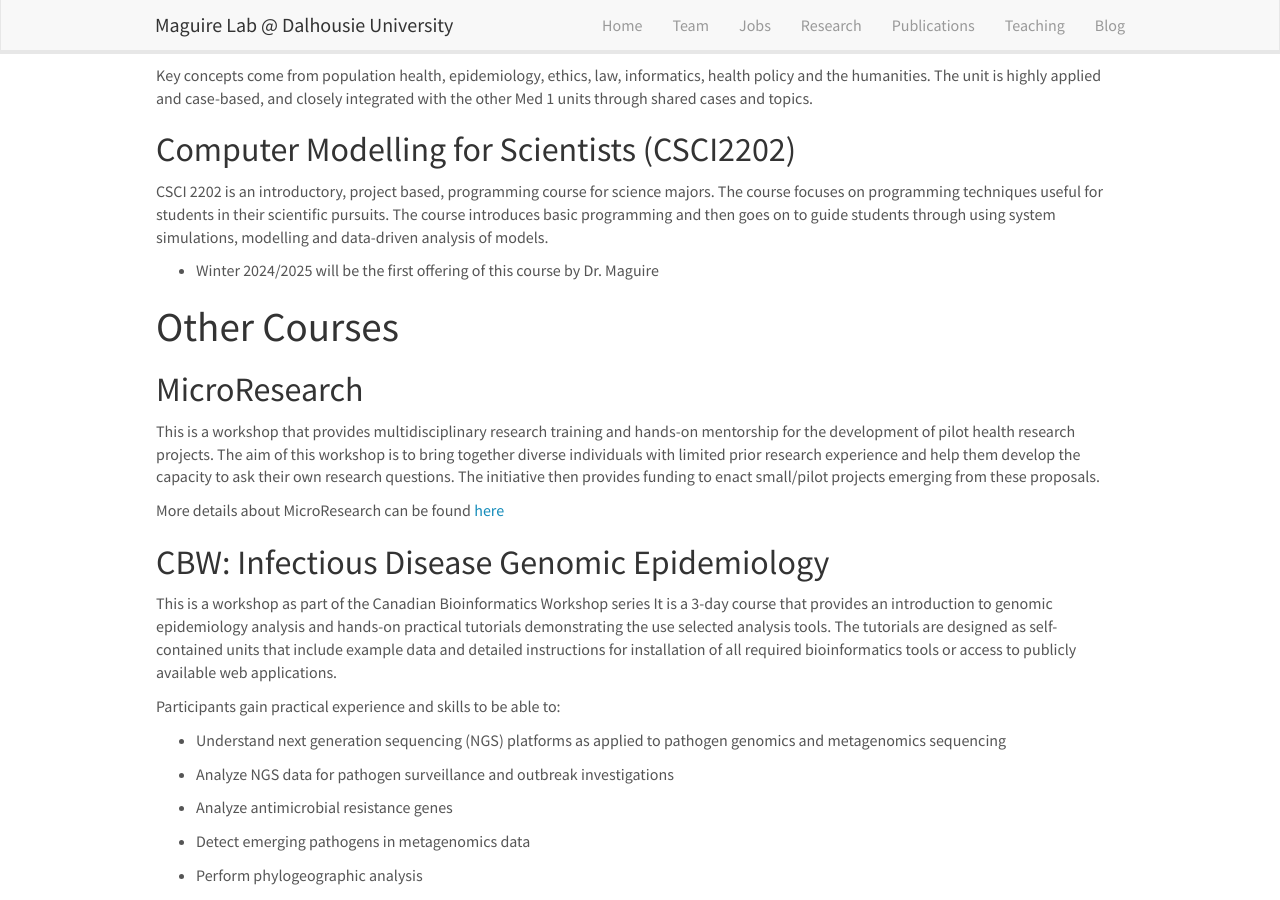
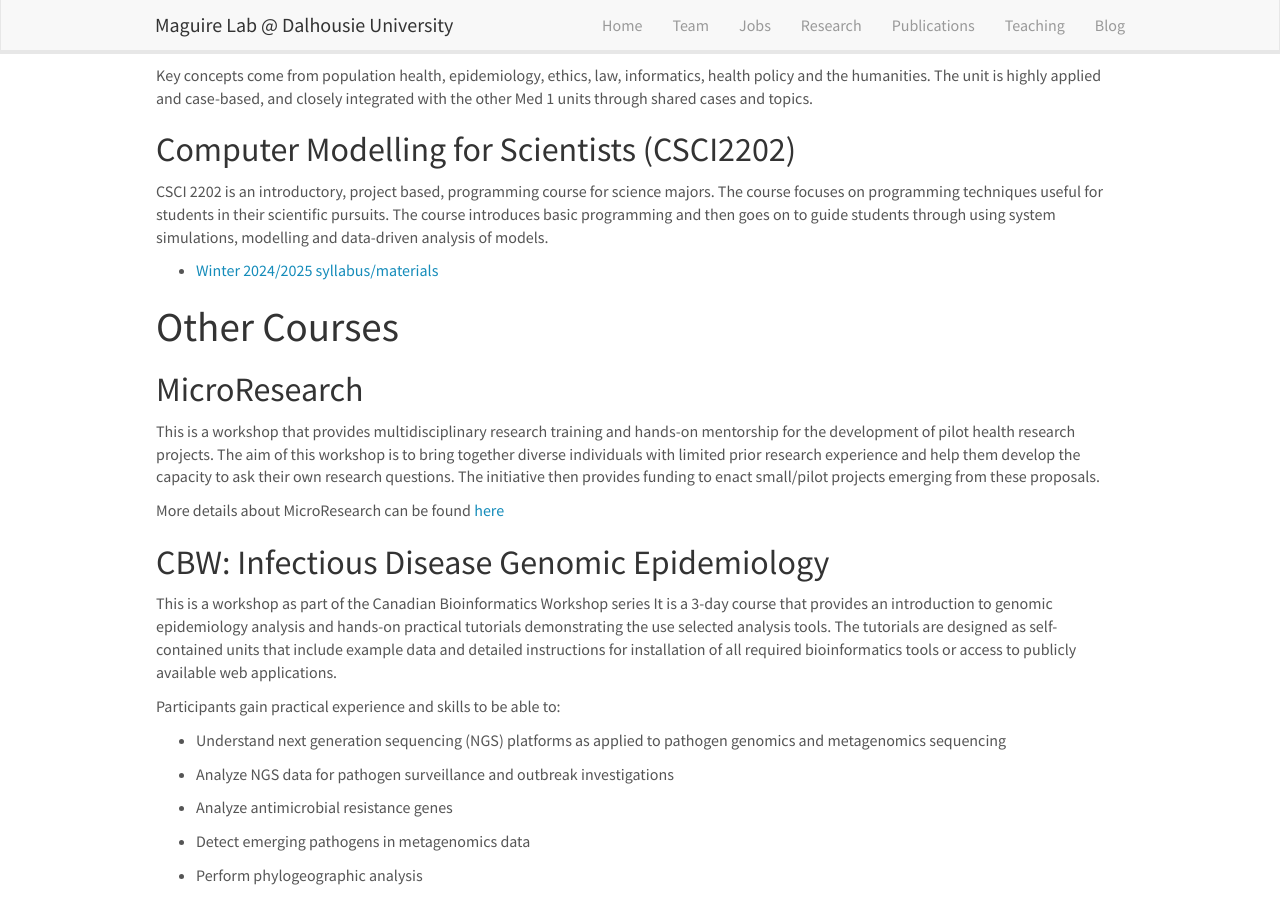
Before and after one commit to maguire-lab/maguire-lab.github.io, a Jekyll site: the page built from _pages/teaching.md, in a window 1280 px wide and 900 px high, scrolled down 981 px. Built offline with Jekyll 4.4.1, drawn with Linux system fonts in a browser that asks for light colours; nearby versions of some CDN libraries.

Commit message:
Add link to scicomp course

```diff
--- a/_pages/teaching.md
+++ b/_pages/teaching.md
@@ -46,7 +46,7 @@ Key concepts come from population health, epidemiology, ethics, law, informatics
 
 CSCI 2202 is an introductory, project based, programming course for science majors. The course focuses on programming techniques useful for students in their scientific pursuits. The course introduces basic programming and then goes on to guide students through using system simulations, modelling and data-driven analysis of models.
 
-- Winter 2024/2025 will be the first offering of this course by Dr. Maguire
+- [Winter 2024/2025 syllabus/materials](https://maguire-lab.github.io/scientific_computing/)
 
 # Other Courses
 
```
